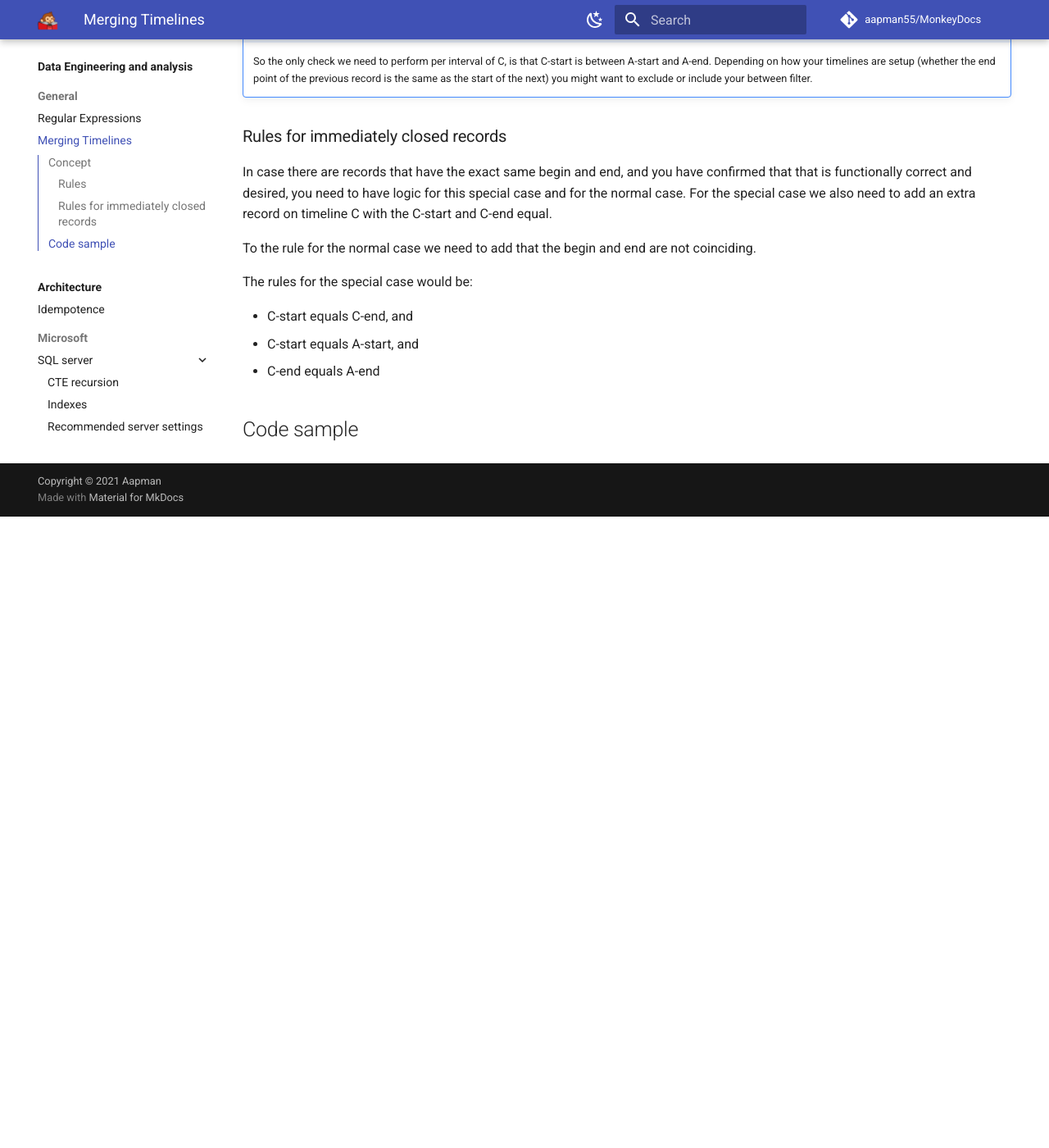
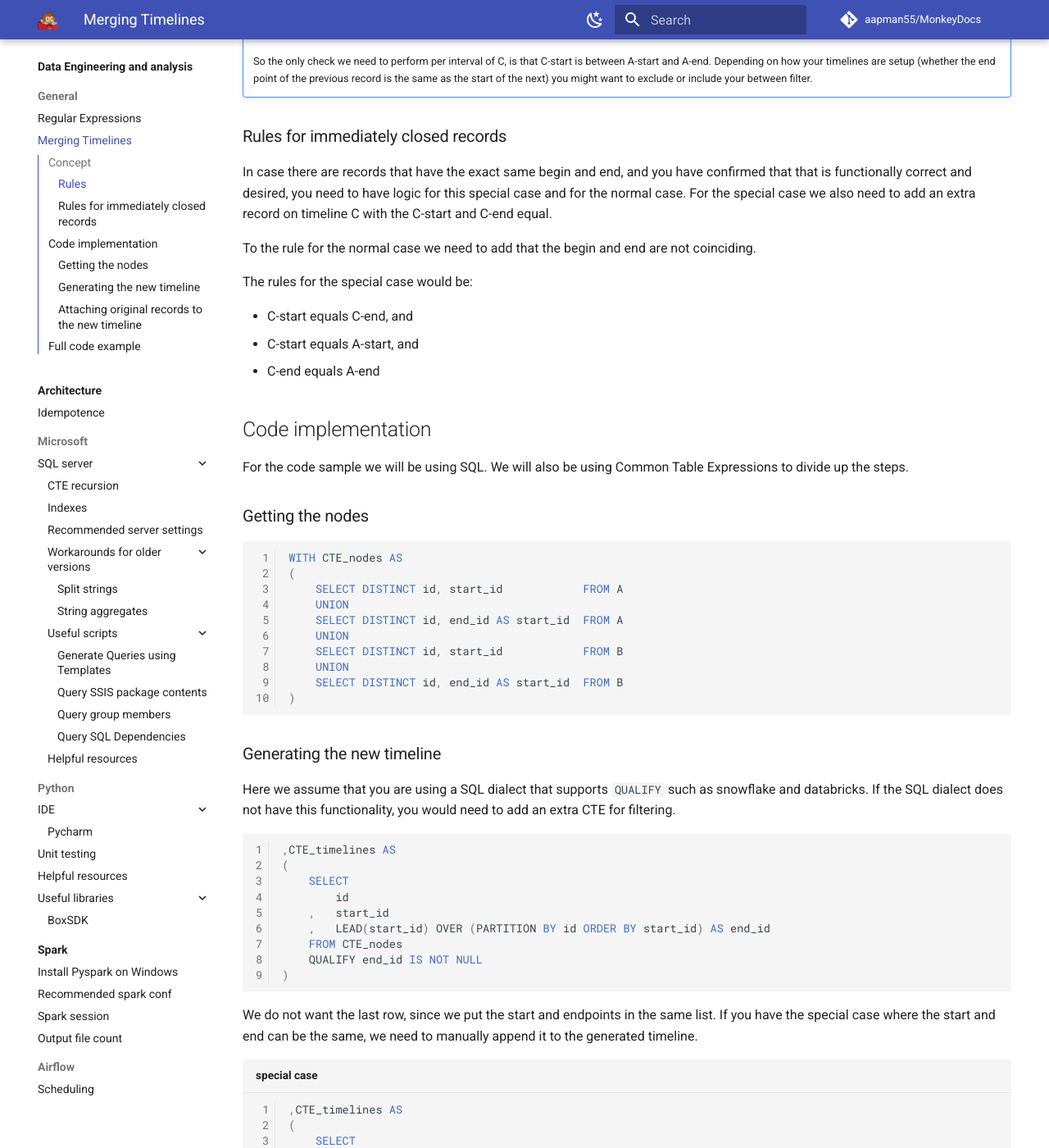
Before and after one commit to aapman55/MonkeyDocs, an MkDocs documentation site: the page built from docs/Data_Engineering_Analysis/general/timeline_merging.md, in a window 1280 px wide and 1400 px high, scrolled down 2139 px. Shown: the whole window at 82% size. Built offline with MkDocs 1.6.1 and Material for MkDocs 9.7.7, drawn with Linux system fonts in a browser that asks for light colours; comment, search, counter and statistics services are not loaded; before the commit the page ends 2769 px from its top, so only the background shows below that; some of the changed text lies outside the part shown.

Commit message:
Finish code implementation part

````diff
--- a/docs/Data_Engineering_Analysis/general/timeline_merging.md
+++ b/docs/Data_Engineering_Analysis/general/timeline_merging.md
@@ -78,4 +78,98 @@ The rules for the special case would be:
 * C-start equals A-start, and
 * C-end equals A-end
 
-## Code sample
+## Code implementation
+For the code sample we will be using SQL. We will also be using Common Table Expressions
+to divide up the steps.
+
+### Getting the nodes
+```sql linenums="1"
+WITH CTE_nodes AS
+(
+    SELECT DISTINCT id, start_id            FROM A
+    UNION
+    SELECT DISTINCT id, end_id AS start_id  FROM A
+    UNION
+    SELECT DISTINCT id, start_id            FROM B
+    UNION
+    SELECT DISTINCT id, end_id AS start_id  FROM B
+)
+```
+
+### Generating the new timeline
+Here we assume that you are using a SQL dialect that supports `QUALIFY` such as snowflake and databricks.
+If the SQL dialect does not have this functionality, you would need to add an extra
+CTE for filtering.
+
+```sql linenums="1"
+,CTE_timelines AS
+(
+    SELECT
+        id
+    ,   start_id
+    ,   LEAD(start_id) OVER (PARTITION BY id ORDER BY start_id) AS end_id
+    FROM CTE_nodes
+    QUALIFY end_id IS NOT NULL
+)
+```
+We do not want the last row, since we put the start and endpoints in the same list.
+If you have the special case where the start and end can be the same, we need to manually
+append it to the generated timeline.
+
+```sql linenums="1" title="special case"
+,CTE_timelines AS
+(
+    SELECT
+        id
+    ,   start_id
+    ,   LEAD(start_id) OVER (PARTITION BY id ORDER BY start_id) AS end_id
+    FROM CTE_nodes
+    QUALIFY end_id IS NOT NULL
+
+    UNION
+
+    SELECT id, start_id, end_id FROM A WHERE start_id = end_id
+
+    UNION
+
+    SELECT id, start_id, end_id FROM B WHERE start_id = end_id
+)
+```
+
+### Attaching original records to the new timeline
+```sql linenums="1"
+SELECT *
+FROM CTE_timelines AS CTE
+    LEFT JOIN A
+        ON CTE.id = A.id
+        AND CTE.start_id >= A.start_id
+        AND CTE.start_id < A.end_id
+    LEFT JOIN B
+        ON CTE.id = B.id
+        AND CTE.start_id >= B.start_id
+        AND CTE.start_id < B.end_id
+```
+
+In case we are dealing with the special case, we have:
+
+```sql linenums="1" title="Special case"
+SELECT *
+FROM CTE_timelines AS CTE
+    LEFT JOIN A
+        ON CTE.id = A.id
+        AND (
+            (CTE.start_id >= A.start_id AND CTE.start_id < A.end_id AND CTE.start_id <> CTE.end_id AND A.start_id <> A.end_id)
+            OR
+            (CTE.start_id = CTE.end_id AND CTE.start_id = A.start_id AND CTE.end_id = A.end_id)
+        )
+    LEFT JOIN B
+        ON CTE.id = B.id
+        AND (
+            (CTE.start_id >= B.start_id AND CTE.start_id < B.end_id AND CTE.start_id <> CTE.end_id AND B.start_id <> B.end_id)
+            OR
+            (CTE.start_id = CTE.end_id AND CTE.start_id = B.start_id AND CTE.end_id = B.end_id)
+        )
+```
+
+## Full code example
+!!! warning "Work in Progress"
````
Also changed, not shown: other parts of docs/Data_Engineering_Analysis/general/timeline_merging.md (+1 -1 lines).
